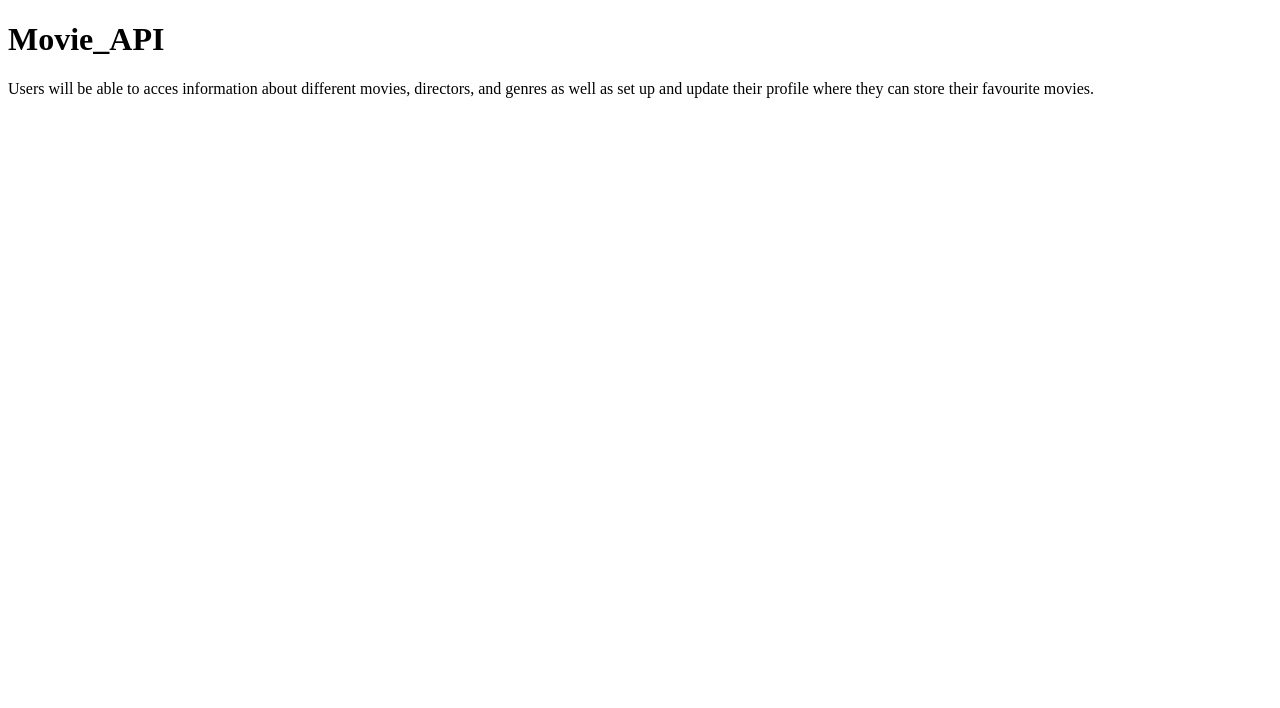
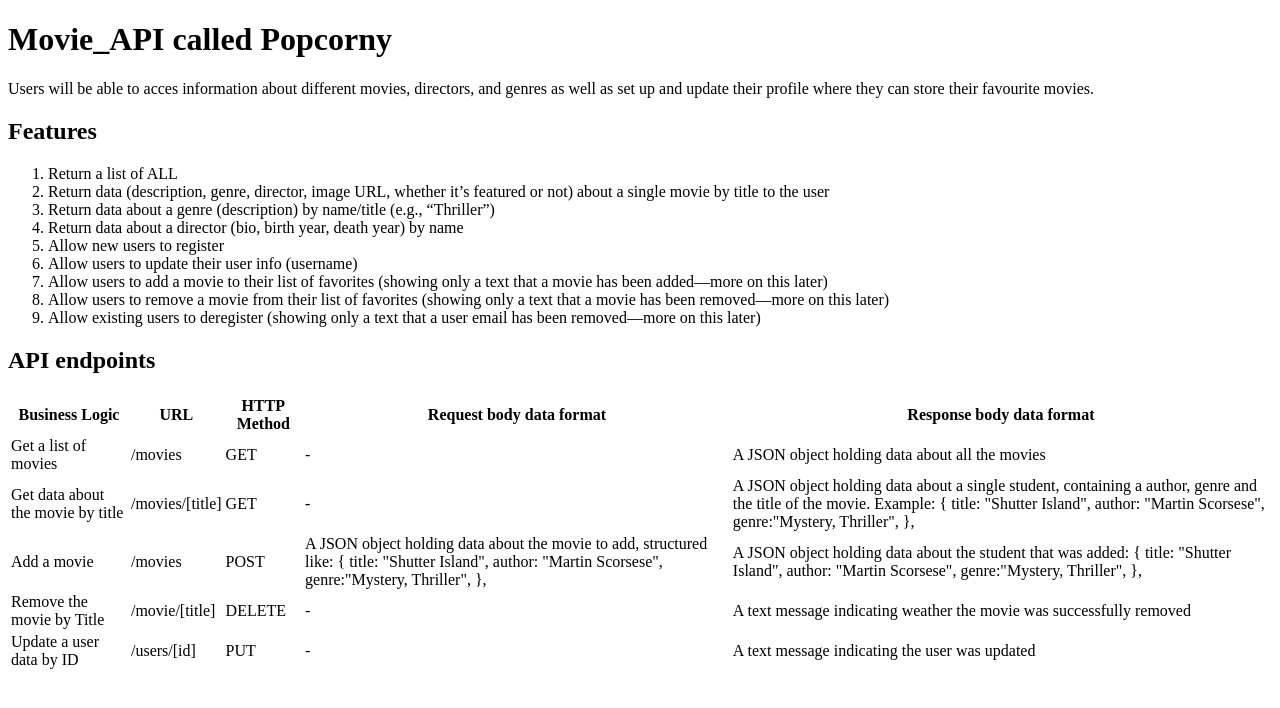
Before and after one commit to Vuyaa/movie_api, a website: page public/documentation.html in a window 1280 px wide. Drawn offline with Linux system fonts and the light colour scheme.

Commit message:
Updated documentation

```diff
--- a/public/documentation.html
+++ b/public/documentation.html
@@ -7,7 +7,88 @@
     <title>Document</title>
 </head>
 <body>
-   <h1>Movie_API</h1>
+   <h1>Movie_API called Popcorny</h1>
    <p>Users will be able to acces information about different movies, directors, and genres as well as set up and update their profile where they can store their favourite movies.</p>
+   <h2>Features</h2>
+    <ol>
+        <li>Return a list of ALL </li>
+        <li>Return data (description, genre, director, image URL, whether it’s featured or not) about a single movie by title to the user</li>
+        <li>Return data about a genre (description) by name/title (e.g., “Thriller”)</li>
+        <li>Return data about a director (bio, birth year, death year) by name</li>
+        <li>Allow new users to register</li>
+        <li>Allow users to update their user info (username)</li>
+        <li>Allow users to add a movie to their list of favorites (showing only a text that a movie has been added—more on this later)</li>
+        <li>Allow users to remove a movie from their list of favorites (showing only a text that a movie has been removed—more on this later)</li>
+        <li>Allow existing users to deregister (showing only a text that a user email has been removed—more on this later)</li>
+    </ol>
+
+    <h2>API endpoints</h2>
+    <table>
+        <thead>
+            <tr>
+                <th>Business Logic</th>
+                <th>URL</th>
+                <th>HTTP Method</th>
+                <th>Request body data format</th>
+                <th>Response body data format</th>
+            </tr>
+        </thead>
+        <tbody>
+            <tr>
+                <td>Get a list of movies</td>
+                <td>/movies</td>
+                <td>GET</td>
+                <td>-</td>
+                <td>A JSON object holding data about all the movies</td>
+            </tr>
+
+            <tr>
+                <td>Get data about the movie by title</td>
+                <td>/movies/[title]</td>
+                <td>GET</td>
+                <td>-</td>
+                <td>A JSON object holding data about a single student, containing a author, genre and the title of the movie. Example:
+                    {
+                        title: "Shutter Island",
+                        author: "Martin Scorsese",
+                        genre:"Mystery, Thriller",
+                      },
+                </td>
+            </tr>
+            <tr>
+                <td>Add a movie</td>
+                <td>/movies</td>
+                <td>POST</td>
+                <td>A JSON object holding data about the movie to add, structured like:
+                    {
+                        title: "Shutter Island",
+                        author: "Martin Scorsese",
+                        genre:"Mystery, Thriller",
+                      },
+                </td>
+                <td>A JSON object holding data about the student that was added:
+                    {
+                        title: "Shutter Island",
+                        author: "Martin Scorsese",
+                        genre:"Mystery, Thriller",
+                      },
+                </td>
+            </tr>
+            <tr>
+                <td>Remove the movie by Title</td>
+                <td>/movie/[title]</td>
+                <td>DELETE</td>
+                <td>-</td>
+                <td>A text message indicating weather the movie was successfully removed</td>
+            </tr>
+            <tr>
+                <td>Update a user data by ID</td>
+                <td>/users/[id]</td>
+                <td>PUT</td>
+                <td>-</td>
+                <td>A text message indicating the user was updated</td>
+            </tr>
+        </tbody>
+   </table>
 </body>
 </html>
```
